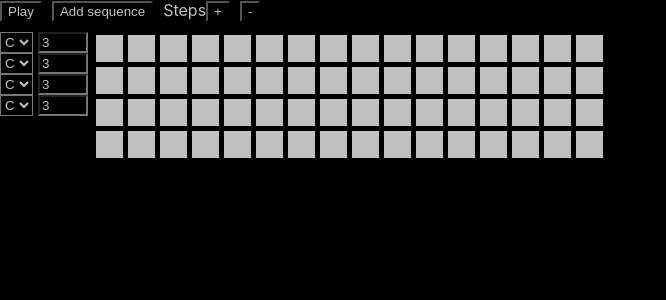
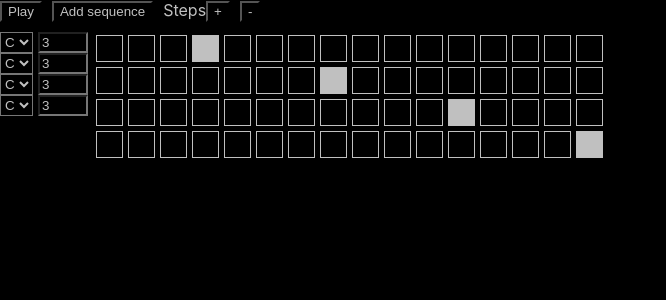
Before and after one commit to bartwroblewski/step_stequencer, a React (Create React App) app: page / in a window 1280 px wide. Shown: the top 300 px of the page, without its empty margins (0-666 px from the left). Built offline with nearby package versions, Linux system fonts and the light colour scheme.

Commit message:
live edit

```diff
--- a/src/App.tsx
+++ b/src/App.tsx
@@ -37,7 +37,7 @@ const App: React.FC<UIProps> = ({handlers, sequences, soundNames, defaultEvent}:
         <div className='grid-row'>
           {seq.map((cell, cellIndex) =>
             <div
-              className={cell.name === 'sleepEvent' ? 'grid-cell' : 'grid-cell filled'}
+              className={cell ? 'grid-cell filled' : 'grid-cell'}
               onClick={() => handleCellClick(seqIndex, cellIndex)}>
             </div>
           )}
--- a/src/app/Sequence.ts
+++ b/src/app/Sequence.ts
@@ -5,8 +5,8 @@ export type Sequence = Event[]
 export const makeSequence = (sequenceLength: number, sleepMs: number): Sequence => {
     const sequence = []
     for (let i=0; i<sequenceLength; i++) {
-        const sleepEvent: Event = () => sleep(sleepMs)
-        sequence.push(sleepEvent)
+        //const sleepEvent: Event = () => sleep(sleepMs)
+        sequence.push(null)
     }
     return sequence
 }
--- a/src/index.tsx
+++ b/src/index.tsx
@@ -10,9 +10,11 @@ import { sleep } from './app/Event'
 import * as Tone from 'tone'
 
 Tone.start()
-Tone.Transport.bpm.value = 120;
+const bpm = 120
+Tone.Transport.bpm.value = bpm;
 
-const steps = 16
+const sleepTime = ((60 /bpm) / 4) * 1000 // works for 16th notes
+let steps = 16
 
 const synth = new Tone.Synth().toDestination()
 const playSound: Event = (sound: Sound) => synth.triggerAttackRelease(sound[0], sound[1])
@@ -38,23 +40,20 @@ sequences[1][7] = () => playSound(['E3', '8N'])
 sequences[2][11] = () => playSound(['G3', '8N'])
 sequences[3][15] = () => playSound(['B3', '8N'])
 
-const startSequence = async(sequence: Sequence): Promise<any> => {
-  for (const event of sequence) {
-    await event()
-  }
-}
-const startSequences = (sequences: Sequence[]): void => {
-  sequences.forEach(startSequence)
- /*  for (let step=0;step<steps; step++) {
+const start = async(): Promise<any> => {
+  for (let step=0;step<steps; step++) {
     const stepEvents = []
     for (let sequence of sequences) {
       const stepEvent = sequence[step]
-      stepEvents.push(stepEvent)
+      if (stepEvent) {
+        stepEvents.push(stepEvent)
+      }
     }
     for (const stepEvent of stepEvents) {
       await stepEvent()
     }
-  } */
+    await sleep(sleepTime)
+  }
 }
 
 const replaceSequenceEvent = (seqIndex: number, cellIndex: number, event: Event): Sequence[] => {
@@ -92,9 +91,12 @@ const sleepEvent: Event = () => sleep(100) // better to keep it in Event module
 const UIHandlers: UIHandlers = {
   onAddSequence: () => addSequence(makeSequence(16, 100)),
   onCellClick: (seqIndex: number, cellIndex: number, event: Event) => replaceSequenceEvent(seqIndex, cellIndex, event),
-  onAddStep: () => setSequences(sequences.map(seq => seq.concat(sleepEvent))),
+  onAddStep: () => {
+    steps = steps + 1
+    return setSequences(sequences.map(seq => seq.concat(null)))
+  },
   onRemoveStep: () => setSequences(sequences.map(seq => seq.slice(0, -1))),
-  onPlay: () => startSequences(sequences),
+  onPlay: () => start(),
 }
 
 const UIProps: UIProps = {
```
